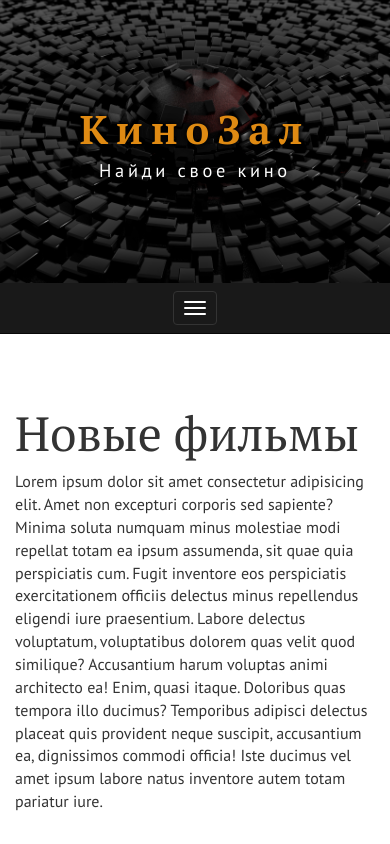
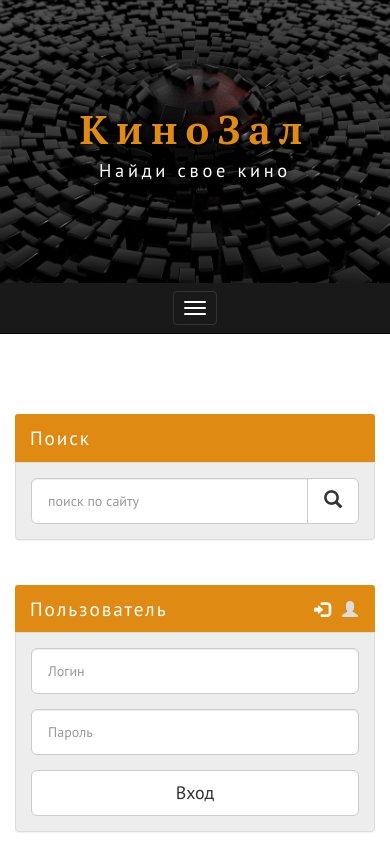
Before and after one commit to Cernikov/kinozal-template, a website: page index.html in a window 390 px wide. Shown: the top 844 px of the page. Drawn offline with Linux system fonts and the light colour scheme.

Commit message:
work search reg main update

```diff
--- a/assets/scss/_main.scss
+++ b/assets/scss/_main.scss
@@ -1,7 +1,11 @@
 .main {
   @extend %margin-bottom-lg;
+
+  .site-search{
+    margin-bottom: $gap * 3;
+  }
+
+  .user-login{
+    margin-bottom: $gap * 4;
+  }
 }
-
-.left-sidebar {
-  @extend %margin-bottom-lg;
-}
--- a/index.html
+++ b/index.html
@@ -69,23 +69,84 @@
   <div class="container">
     <div class="row">
       <div class="main col-lg-9 col-lg-push-3 col-md-8 col-md-push-4">
+
+        <!-- search -->
+        <div class="site-search panel panel-info hidden-lg hidden-md">
+          <div class="panel-heading">Поиск</div>
+          <div class="panel-body">
+            <form action="search">
+              <div class="input-group input-group-lg">
+                <input class="form-control" type="search" placeholder="поиск по сайту">
+                <span class="input-group-btn">
+                  <button class="btn btn-default" type="button"><span
+                      class="glyphicon glyphicon-search"></span></button>
+                </span>
+              </div>
+            </form>
+          </div>
+        </div>
+
+        <!-- login registration -->
+        <div class="user-login panel panel-info hidden-lg hidden-md">
+          <div class="panel-heading">Пользователь</div>
+          <div class="panel-body">
+            <!-- Nav tabs -->
+            <ul class="user-login__tabs nav nav-tabs" role="tablist">
+              <li role="presentation" class="active">
+                <a href="#user-login-main" aria-controls="user-login-main" role="tab" data-toggle="tab">
+                  <span class="glyphicon glyphicon-log-in"></span>
+                </a>
+              </li>
+              <li role="presentation">
+                <a href="#user-registration-main" aria-controls="user-registration-main" role="tab"
+                  data-toggle="tab">
+                  <span class="glyphicon glyphicon-user"></span>
+                </a>
+              </li>
+            </ul>
+            <!-- Tab panes -->
+            <div class="user-login__content tab-content">
+
+              <div role="tabpanel" class="tab-pane fade in active" id="user-login-main">
+                <form action="login">
+                  <div class="form-group">
+                    <input class="form-control input-lg" type="text" placeholder="Логин">
+                  </div>
+                  <div class="form-group">
+                    <input class="form-control input-lg" type="text" placeholder="Пароль">
+                  </div>
+                  <button class="btn btn-default btn-block btn-lg" type="submit">Вход</button>
+                </form>
+              </div>
+
+              <div role="tabpanel" class="tab-pane fade" id="user-registration-main">
+                <form action="registration">
+                  <div class="form-group">
+                    <input class="form-control input-lg" type="text" placeholder="Логин">
+                  </div>
+                  <div class="form-group">
+                    <input class="form-control input-lg" type="text" placeholder="Пароль">
+                  </div>
+                  <div class="form-group">
+                    <input class="form-control input-lg" type="email" placeholder="Email">
+                  </div>
+                  <button class="btn btn-default btn-block btn-lg" type="submit">Регистрация</button>
+                </form>
+              </div>
+            </div>
+          </div>
+        </div>
+
         <h1>Новые фильмы</h1>
-        <p>Lorem ipsum dolor sit amet consectetur adipisicing elit. Amet non excepturi corporis sed sapiente? Minima
-          soluta numquam minus molestiae modi repellat totam ea ipsum assumenda, sit quae quia perspiciatis cum.
-          Fugit inventore eos perspiciatis exercitationem officiis delectus minus repellendus eligendi iure praesentium.
-          Labore delectus voluptatum, voluptatibus dolorem quas velit quod similique? Accusantium harum voluptas animi
-          architecto ea! Enim, quasi itaque.
-          Doloribus quas tempora illo ducimus? Temporibus adipisci delectus placeat quis provident neque suscipit,
-          accusantium ea, dignissimos commodi officia! Iste ducimus vel amet ipsum labore natus inventore autem totam
-          pariatur iure.</p>
+
       </div>
 
       <div class="left-sidebar col-lg-3 col-lg-pull-9 col-md-4 col-md-pull-8">
 
         <div class="vertical-slider panel panel-info">
 
-          <div id="vertical-carousel" class="carousel slide" data-ride="carousel">
-
+          <!-- carousel -->
+          <div id="vertical-carousel" class="carousel slide hidden-sm hidden-xs" data-ride="carousel">
             <!-- Indicators -->
             <ol class="carousel-indicators">
               <li data-target="#vertical-carousel" data-slide-to="0" class="active"></li>
@@ -117,8 +178,8 @@
             </a>
           </div>
         </div>
-
-        <div class="site-search panel panel-info">
+        <!-- search -->
+        <div class="site-search panel panel-info hidden-sm hidden-xs">
           <div class="panel-heading">Поиск</div>
           <div class="panel-body">
             <form action="search">
@@ -133,12 +194,10 @@
           </div>
         </div>
 
-        <div class="user-login panel panel-info">
+        <!-- login registration -->
+        <div class="user-login panel panel-info hidden-sm hidden-xs">
           <div class="panel-heading">Пользователь</div>
           <div class="panel-body">
-
-
-
             <!-- Nav tabs -->
             <ul class="user-login__tabs nav nav-tabs" role="tablist">
               <li role="presentation" class="active">
@@ -153,9 +212,9 @@
                 </a>
               </li>
             </ul>
-
             <!-- Tab panes -->
             <div class="user-login__content tab-content">
+
               <div role="tabpanel" class="tab-pane fade in active" id="user-login-sidebar">
                 <form action="login">
                   <div class="form-group">
@@ -186,6 +245,7 @@
           </div>
         </div>
 
+        <!-- site news -->
         <div class="site-news panel panel-info">
           <div class="panel-heading">Новости сайта</div>
           <div class="panel-body">
@@ -248,7 +308,7 @@
                 5 декабря 2016
               </div>
             </div>
-         </div>
+          </div>
         </div>
 
         <div class="top-films panel panel-info">
@@ -259,17 +319,25 @@
               <a href="#" class="top-films__item list-group-item ">
                 Cras justo odio <span class="top-films__badge badge">9.1</span>
               </a>
-              <a href="#" class="top-films__item list-group-item">Dapibus ac facilisis in <span class="top-films__badge badge">9.1</span></a>
-              <a href="#" class="top-films__item list-group-item">Morbi leo risus <span class="top-films__badge badge">8.3</span></a>
-              <a href="#" class="top-films__item list-group-item">Porta ac consectetur ac <span class="top-films__badge badge">9.1</span></a>
-              <a href="#" class="top-films__item list-group-item">Vestibulum at eros <span class="top-films__badge badge">9.1</span></a>
+              <a href="#" class="top-films__item list-group-item">Dapibus ac facilisis in <span
+                  class="top-films__badge badge">9.1</span></a>
+              <a href="#" class="top-films__item list-group-item">Morbi leo risus <span
+                  class="top-films__badge badge">8.3</span></a>
+              <a href="#" class="top-films__item list-group-item">Porta ac consectetur ac <span
+                  class="top-films__badge badge">9.1</span></a>
+              <a href="#" class="top-films__item list-group-item">Vestibulum at eros <span
+                  class="top-films__badge badge">9.1</span></a>
               <a href="#" class="top-films__item list-group-item ">
                 Cras justo odio <span class="top-films__badge badge">9.1</span>
               </a>
-              <a href="#" class="top-films__item list-group-item">Dapibus ac facilisis in <span class="top-films__badge badge">9.1</span></a>
-              <a href="#" class="top-films__item list-group-item">Morbi leo risus <span class="top-films__badge badge">8.3</span></a>
-              <a href="#" class="top-films__item list-group-item">Porta ac consectetur ac <span class="top-films__badge badge">9.1</span></a>
-              <a href="#" class="top-films__item list-group-item">Vestibulum at eros <span class="top-films__badge badge">9.1</span></a>
+              <a href="#" class="top-films__item list-group-item">Dapibus ac facilisis in <span
+                  class="top-films__badge badge">9.1</span></a>
+              <a href="#" class="top-films__item list-group-item">Morbi leo risus <span
+                  class="top-films__badge badge">8.3</span></a>
+              <a href="#" class="top-films__item list-group-item">Porta ac consectetur ac <span
+                  class="top-films__badge badge">9.1</span></a>
+              <a href="#" class="top-films__item list-group-item">Vestibulum at eros <span
+                  class="top-films__badge badge">9.1</span></a>
             </div>
           </div>
         </div>
```
Also changed, not shown: assets/css/style.css.
